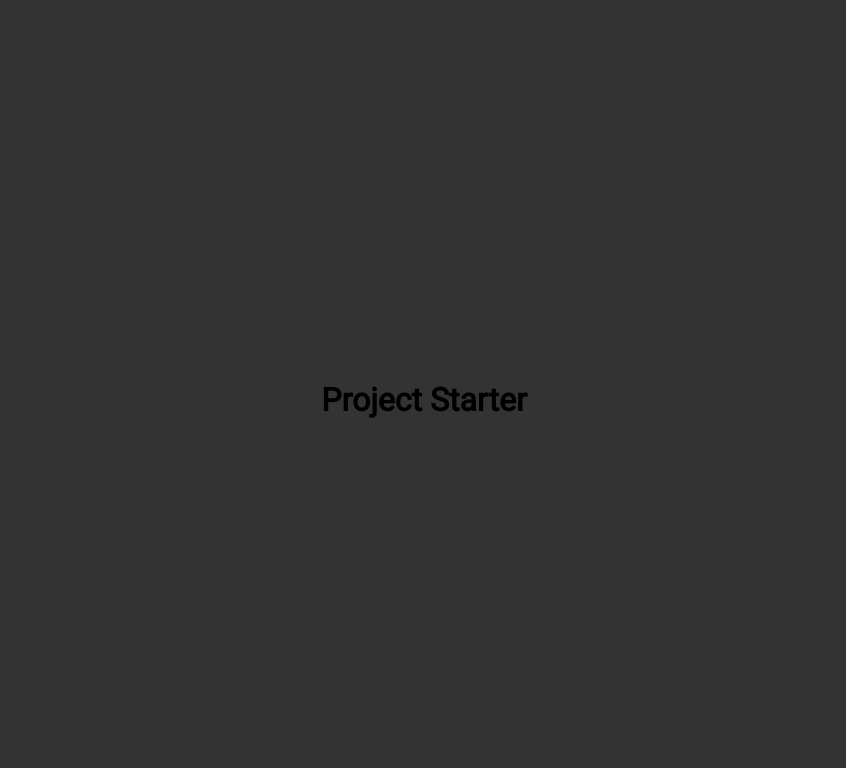
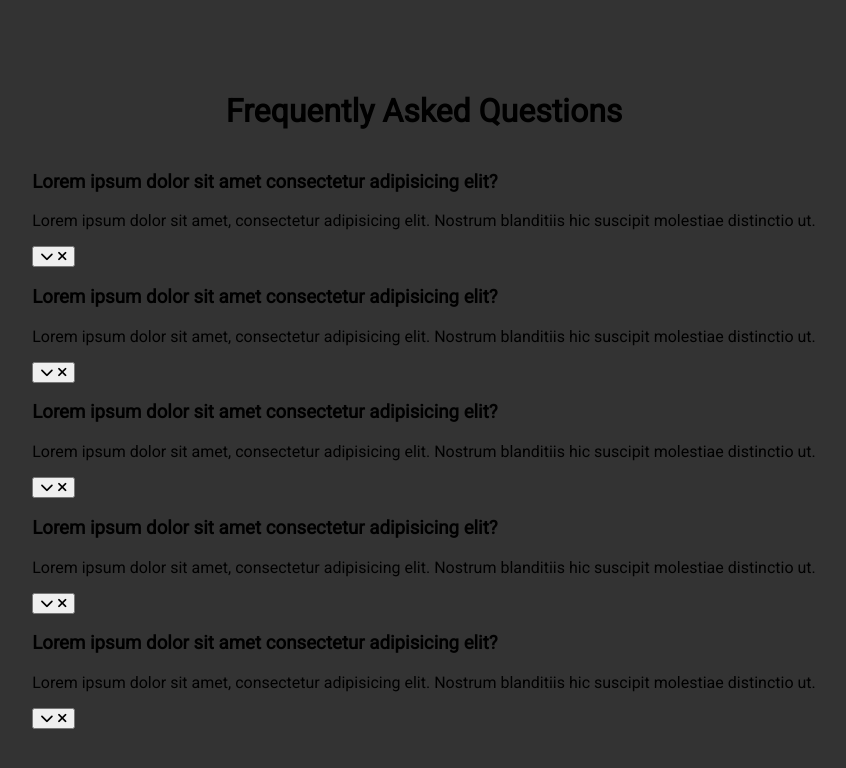
Before and after one commit to bllsglm/Vanilla-JavaScript-Projects, a plain HTML site: page FAQ collapse/index.html in a window 1280 px wide. Shown: the whole page, without its empty margins (216-1062 px from the left). Drawn offline with Linux system fonts and the light colour scheme.

Commit message:
added FAQ section

```diff
--- a/FAQ collapse/index.html
+++ b/FAQ collapse/index.html
@@ -11,10 +11,81 @@
       referrerpolicy="no-referrer"
     />
     <link rel="stylesheet" href="style.css" />
-    <title>My Project</title>
+    <title>FAQ</title>
   </head>
   <body>
-    <h1>Project Starter</h1>
+    <h1>Frequently Asked Questions</h1>
+    <div class="faq-container">
+      <div class="faq-active">
+        <h3 class="faq-title">
+          Lorem ipsum dolor sit amet consectetur adipisicing elit?
+        </h3>
+        <p class="faq-text">
+          Lorem ipsum dolor sit amet, consectetur adipisicing elit. Nostrum
+          blanditiis hic suscipit molestiae distinctio ut.
+        </p>
+        <button>
+          <i class="fas fa-chevron-down"></i>
+          <i class="fas fa-times"></i>
+        </button>
+      </div>
+
+      <div class="faq">
+        <h3 class="faq-title">
+          Lorem ipsum dolor sit amet consectetur adipisicing elit?
+        </h3>
+        <p class="faq-text">
+          Lorem ipsum dolor sit amet, consectetur adipisicing elit. Nostrum
+          blanditiis hic suscipit molestiae distinctio ut.
+        </p>
+        <button>
+          <i class="fas fa-chevron-down"></i>
+          <i class="fas fa-times"></i>
+        </button>
+      </div>
+
+      <div class="faq">
+        <h3 class="faq-title">
+          Lorem ipsum dolor sit amet consectetur adipisicing elit?
+        </h3>
+        <p class="faq-text">
+          Lorem ipsum dolor sit amet, consectetur adipisicing elit. Nostrum
+          blanditiis hic suscipit molestiae distinctio ut.
+        </p>
+        <button>
+          <i class="fas fa-chevron-down"></i>
+          <i class="fas fa-times"></i>
+        </button>
+      </div>
+
+      <div class="faq">
+        <h3 class="faq-title">
+          Lorem ipsum dolor sit amet consectetur adipisicing elit?
+        </h3>
+        <p class="faq-text">
+          Lorem ipsum dolor sit amet, consectetur adipisicing elit. Nostrum
+          blanditiis hic suscipit molestiae distinctio ut.
+        </p>
+        <button>
+          <i class="fas fa-chevron-down"></i>
+          <i class="fas fa-times"></i>
+        </button>
+      </div>
+
+      <div class="faq">
+        <h3 class="faq-title">
+          Lorem ipsum dolor sit amet consectetur adipisicing elit?
+        </h3>
+        <p class="faq-text">
+          Lorem ipsum dolor sit amet, consectetur adipisicing elit. Nostrum
+          blanditiis hic suscipit molestiae distinctio ut.
+        </p>
+        <button>
+          <i class="fas fa-chevron-down"></i>
+          <i class="fas fa-times"></i>
+        </button>
+      </div>
+    </div>
     <script src="script.js"></script>
   </body>
 </html>
--- a/FAQ collapse/style.css
+++ b/FAQ collapse/style.css
@@ -18,6 +18,7 @@
 body {
   font-family: 'Roboto', sans-serif;
   display: flex;
+  flex-direction: column;
   align-items: center;
   justify-content: center;
   height: 100vh;
--- a/Project Starter/style.css
+++ b/Project Starter/style.css
@@ -18,6 +18,7 @@
 body {
   font-family: 'Roboto', sans-serif;
   display: flex;
+  flex-direction: column;
   align-items: center;
   justify-content: center;
   height: 100vh;
```
